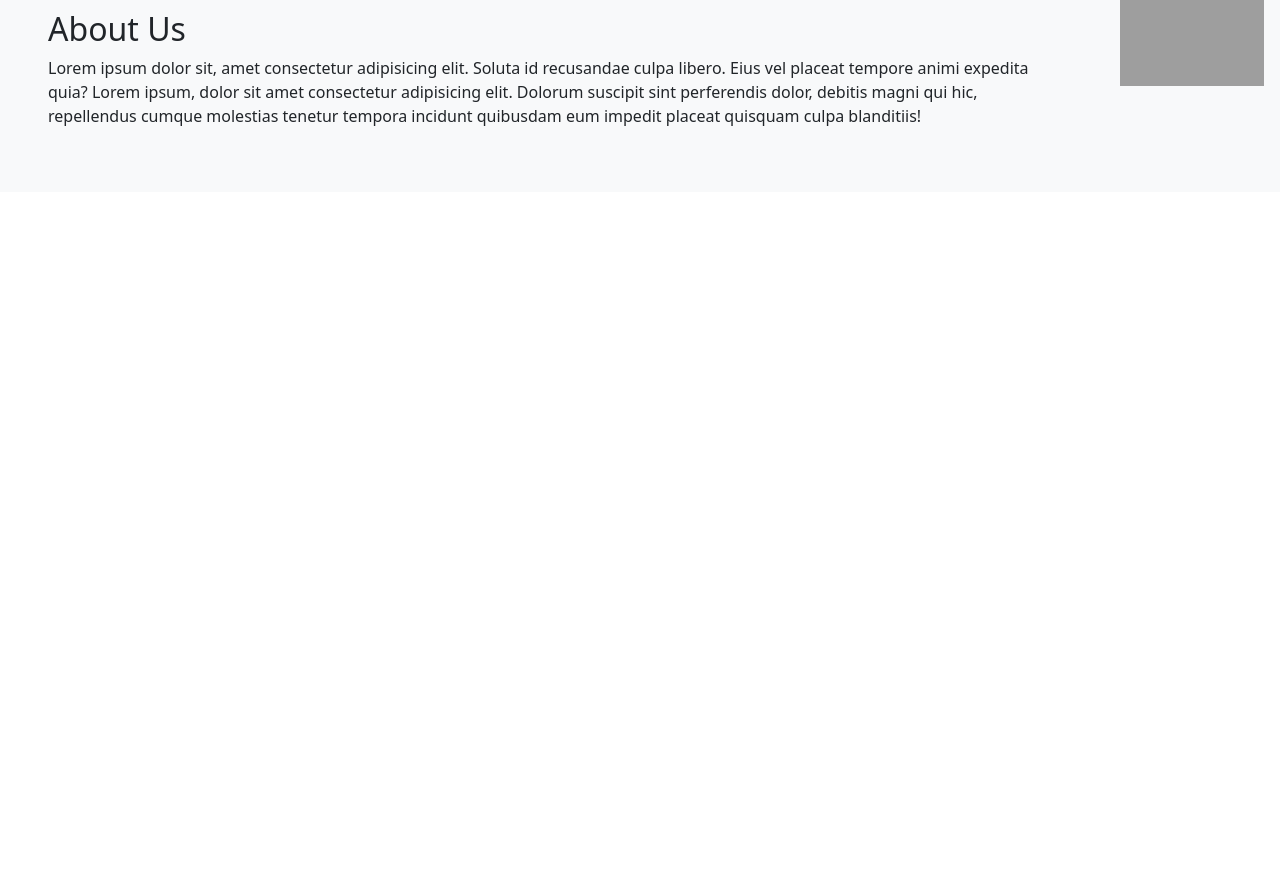
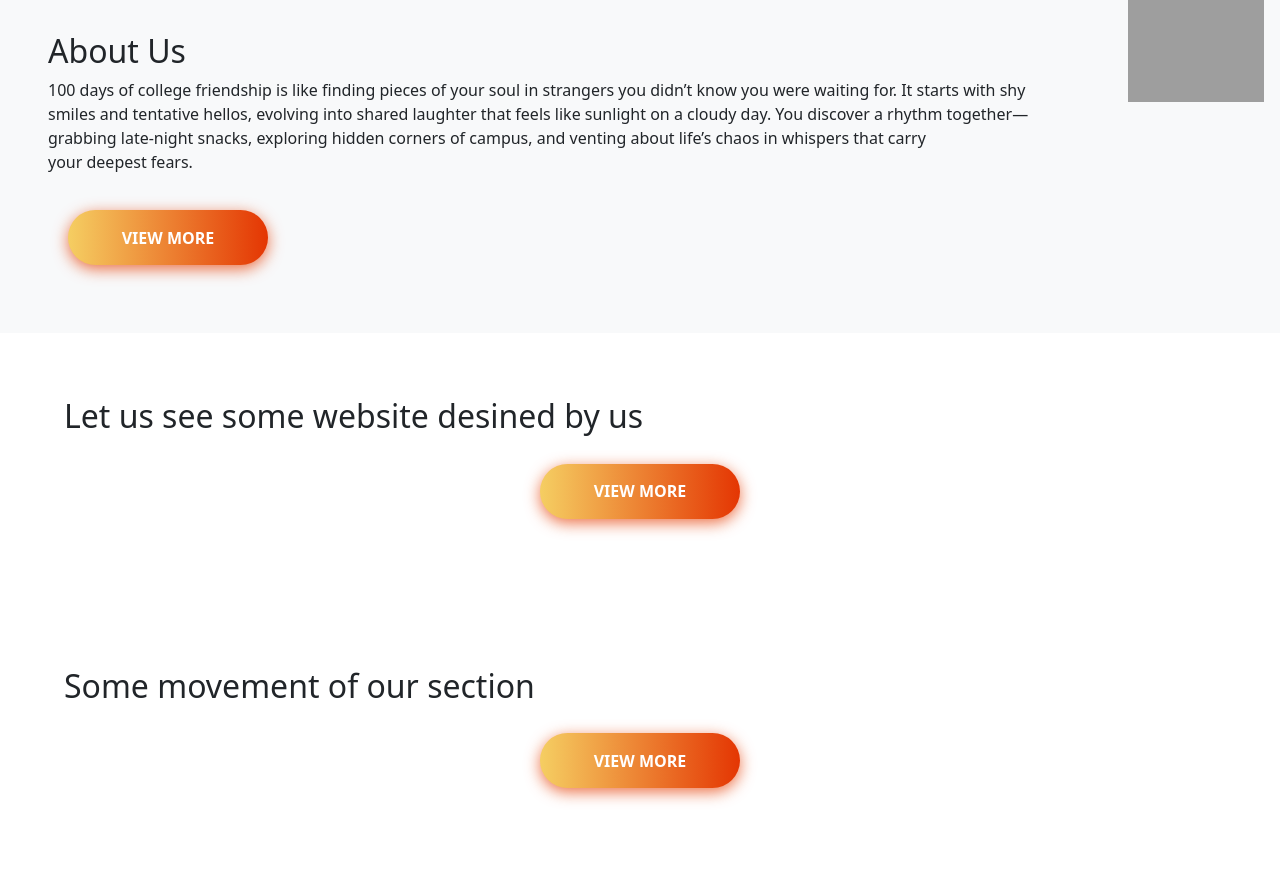
Before and after one commit to Ganeshvoora/section7NIAT, a plain HTML site: page index.html in a window 1280 px wide. Shown: the part 838-1710 px from the top of the page. Before the commit the page ends 1030 px from the top, so only its background shows below. Drawn offline with nearby package versions, Linux system fonts and the light colour scheme; grey boxes are pictures that could not be loaded.

Commit message:
movements addes

```diff
--- a/index.html
+++ b/index.html
@@ -5,6 +5,7 @@
     <meta charset="UTF-8">
     <meta name="viewport" content="width=device-width, initial-scale=1.0">
     <title>Document</title>
+
     <link rel="stylesheet" href="style.css">
     <link href="https://cdn.jsdelivr.net/npm/bootstrap@5.3.3/dist/css/bootstrap.min.css" rel="stylesheet"
         integrity="sha384-QWTKZyjpPEjISv5WaRU9OFeRpok6YctnYmDr5pNlyT2bRjXh0JMhjY6hW+ALEwIH" crossorigin="anonymous">
@@ -28,7 +29,7 @@
                     <button type="button" class="btn-close" data-bs-dismiss="offcanvas" aria-label="Close"></button>
                 </div>
                 <div class="offcanvas-body" >
-                    <ul class="navbar-nav justify-content-end flex-grow-1 pe-3" >
+                    <ul class="navbar-nav justify-content-end flex-grow-1 pe-3 font" >
                         <li class="nav-item">
                             <a class="nav-link active" aria-current="page" href="#">Home</a>
                         </li>
@@ -52,22 +53,43 @@
             <h1>Hello friends</h1>
             <h1>let us start our S7 journey</h1>
         </section>
-        <div class=" logo text-center d-none d-lg-block">
-            <a class="bg-none" href="#"><img class="logoimage "
-                    src="https://res.cloudinary.com/dpfaeqwqq/image/upload/v1733494892/Black_White_Elegant_Monogram_Initial_Name_Logo_1_bxqaay.jpg"
-                    alt="NIAT logo"></a>
-        </div>
     </article>
+    <div class=" logo text-center d-none d-lg-block">
+        <a class="bg-none" href="#"><img class="logoimage "
+                src="https://res.cloudinary.com/dpfaeqwqq/image/upload/v1733494892/Black_White_Elegant_Monogram_Initial_Name_Logo_1_bxqaay.jpg"
+                alt="NIAT logo"></a>
+    </div>
     <article class="aboutus d-flex justify-content-around bg-light">
         <section class="w-30 p-5">
             <h2>About Us</h2>
-            <p>Lorem ipsum dolor sit, amet consectetur adipisicing elit. Soluta id recusandae culpa libero. Eius vel placeat tempore animi expedita quia?
-                Lorem ipsum, dolor sit amet consectetur adipisicing elit. Dolorum suscipit sint perferendis dolor, debitis magni qui hic, repellendus cumque molestias tenetur tempora incidunt quibusdam eum impedit placeat quisquam culpa blanditiis!
-            </p>
+            <p>100 days of college friendship is like finding pieces of your soul in strangers you didn’t know you were waiting for.
+
+                It starts with shy smiles and tentative hellos, evolving into shared laughter that feels like sunlight on a cloudy day. You discover a rhythm
+                together—grabbing late-night snacks, exploring hidden corners of campus, and venting about life’s chaos in whispers that carry your deepest fears.</p>
+            <button class="btn-hover-student color-2">VIEW MORE</button>
         </section>
         <section class="w-40 m-3">
         <img src="https://cdn.pixabay.com/photo/2021/12/03/04/18/campus-6841791_1280.jpg" class="w-100" alt=""></section>
     </article>
+    <article class="websitebyus">
+        <h2>Let us see some website desined by us</h2>
+        <section class="text-center"><button class="btn-hover-student color-2">VIEW MORE</button></section>
+    </article>
+    <article class="websitebyus">
+        <h2>Some movement of our section</h2>
+        <section class="text-center"><button class="btn-hover-student color-2">VIEW MORE</button></section>
+    </article>
+
+
+
+
+
+
+
+
+
+
+
 
     <script src="https://cdn.jsdelivr.net/npm/bootstrap@5.3.3/dist/js/bootstrap.bundle.min.js"
         integrity="sha384-YvpcrYf0tY3lHB60NNkmXc5s9fDVZLESaAA55NDzOxhy9GkcIdslK1eN7N6jIeHz"
--- a/style.css
+++ b/style.css
@@ -15,7 +15,7 @@ button{
     z-index: 2;
 }
 .hero_section{
-    height: 100vh;
+    height: 94vh;
 }
 .hero_section>section{
     /* text-align: center; */
@@ -40,3 +40,47 @@ nav{
   object-fit: cover;
   z-index: -1;
 }
+
+.buttons-manideep {
+    margin: 10%;
+    text-align: center;
+}
+
+.btn-hover-student {
+    width: 200px;
+    font-size: 16px;
+    font-weight: 600;
+    color: #fff;
+    cursor: pointer;
+    margin: 20px;
+    height: 55px;
+    text-align: center;
+    border: none;
+    background-size: 300% 100%;
+
+    border-radius: 50px;
+    moz-transition: all .4s ease-in-out;
+    -o-transition: all .4s ease-in-out;
+    -webkit-transition: all .4s ease-in-out;
+    transition: all .4s ease-in-out;
+}
+
+.btn-hover-student:hover {
+    background-position: 100% 0;
+    moz-transition: all .4s ease-in-out;
+    -o-transition: all .4s ease-in-out;
+    -webkit-transition: all .4s ease-in-out;
+    transition: all .4s ease-in-out;
+}
+
+.btn-hover-student:focus {
+    outline: none;
+}
+
+.btn-hover-student.color-2 {
+    background-image: linear-gradient(to right, #f5ce62, #e43603, #fa7199, #e85a19);
+    box-shadow: 0 4px 15px 0 rgba(229, 66, 10, 0.75);
+}
+.websitebyus{
+    padding: 5vw;
+}
```
